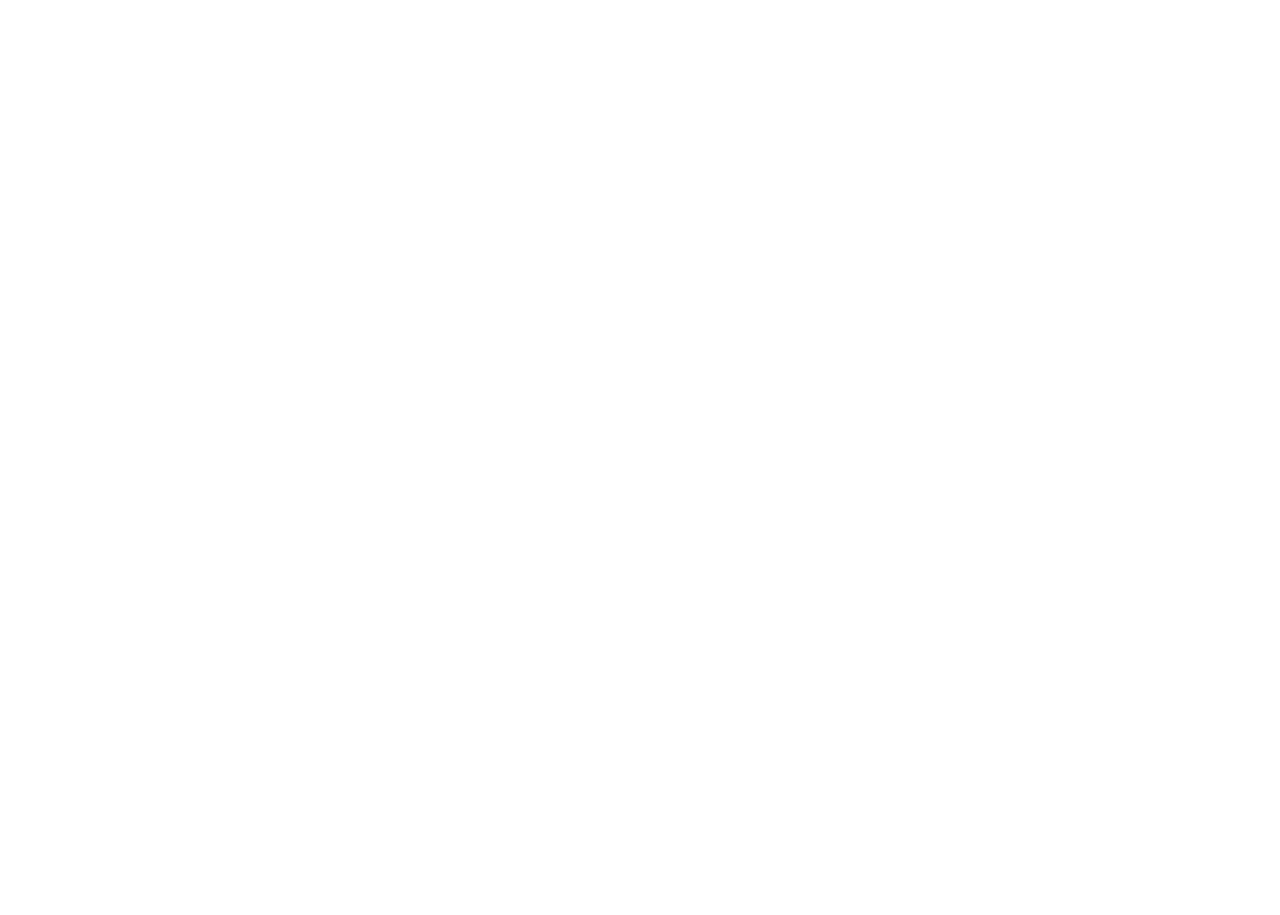
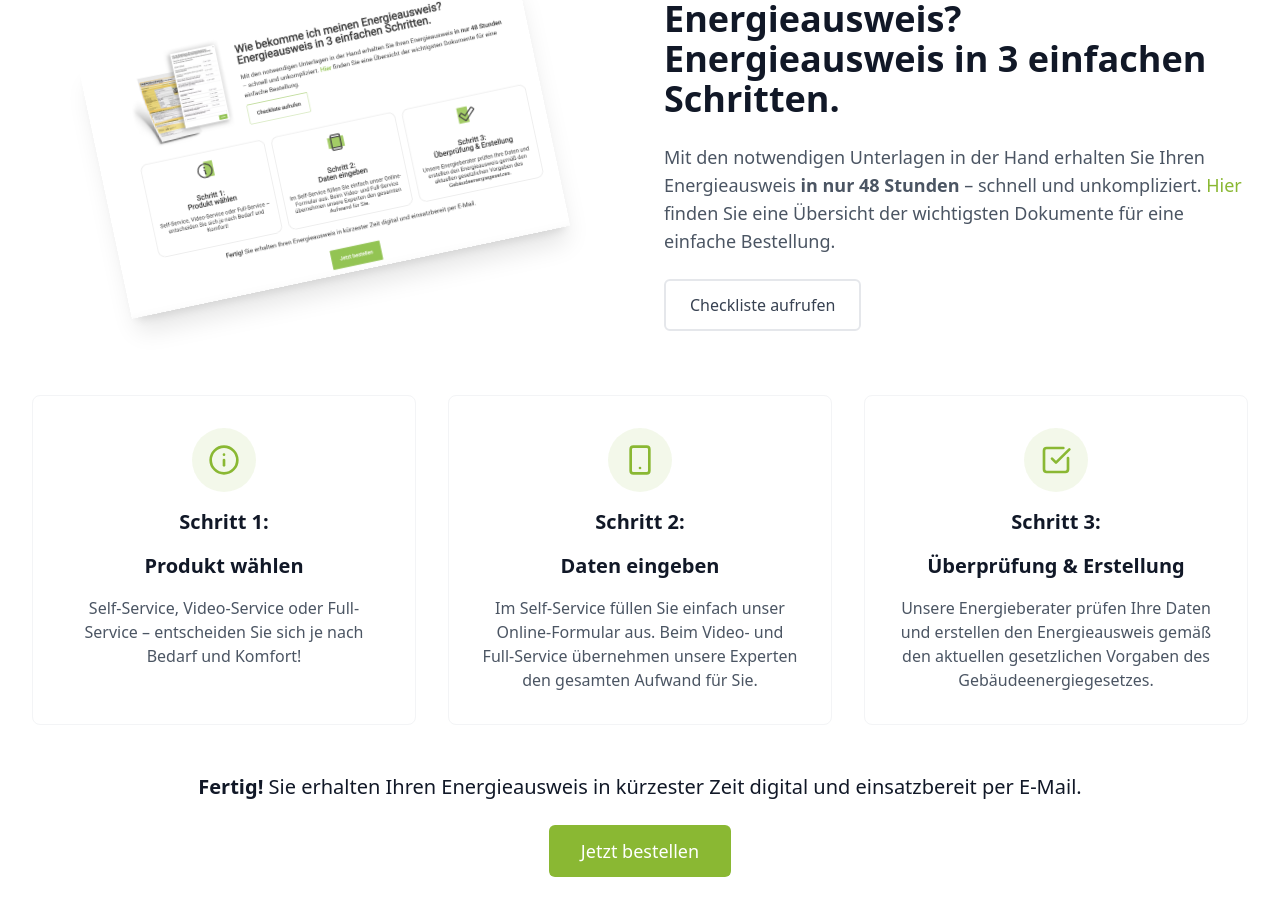
Before and after one commit to mldwr/recreate-hero-website, a React (Vite) app: page / in a window 1280 px wide. Shown: the part 905-1820 px from the top of the page. Before the commit the page ends 800 px from the top, so only its background shows below. Built offline with nearby package versions, Linux system fonts and the light colour scheme.

Commit message:
Add new section
The commit adds a new section to the project, as depicted in a provided screenshot.  No further implementation details are included in this commit.

```diff
--- /dev/null
+++ b/src/components/ProcessSection.tsx
@@ -0,0 +1,97 @@
+
+import { Info, Smartphone, CheckSquare } from "lucide-react";
+
+const ProcessSection = () => {
+  return (
+    <section className="py-16 bg-white">
+      <div className="max-w-7xl mx-auto px-4 sm:px-6 lg:px-8">
+        <div className="grid md:grid-cols-2 gap-12 items-center mb-12">
+          <div>
+            <img
+              src="/public/lovable-uploads/6eb4d837-8271-494f-839f-17eb1095532f.png"
+              alt="Energieausweis Dokument"
+              className="w-full h-auto max-w-md mx-auto transform -rotate-12 shadow-xl"
+            />
+          </div>
+          <div className="space-y-6">
+            <h2 className="text-3xl sm:text-4xl font-bold text-gray-900">
+              Wie bekomme ich meinen Energieausweis?
+              <br />
+              Energieausweis in 3 einfachen Schritten.
+            </h2>
+            <p className="text-lg text-gray-600">
+              Mit den notwendigen Unterlagen in der Hand erhalten Sie Ihren Energieausweis{" "}
+              <span className="font-semibold">in nur 48 Stunden</span> – schnell und unkompliziert.{" "}
+              <a href="#" className="text-primary hover:underline">
+                Hier
+              </a>{" "}
+              finden Sie eine Übersicht der wichtigsten Dokumente für eine einfache Bestellung.
+            </p>
+            <button className="inline-flex items-center px-6 py-3 border-2 border-gray-200 rounded-md text-gray-700 hover:border-primary hover:text-primary transition-colors">
+              Checkliste aufrufen
+            </button>
+          </div>
+        </div>
+
+        <div className="grid md:grid-cols-3 gap-8 mt-16">
+          {/* Step 1 */}
+          <div className="bg-white rounded-lg p-8 text-center space-y-4 border border-gray-100 hover:shadow-lg transition-shadow">
+            <div className="flex justify-center">
+              <div className="bg-primary/10 p-4 rounded-full">
+                <Info className="w-8 h-8 text-primary" />
+              </div>
+            </div>
+            <h3 className="text-xl font-semibold text-gray-900">Schritt 1:</h3>
+            <p className="text-xl font-semibold text-gray-900">Produkt wählen</p>
+            <p className="text-gray-600">
+              Self-Service, Video-Service oder Full-Service – entscheiden Sie sich je nach Bedarf und
+              Komfort!
+            </p>
+          </div>
+
+          {/* Step 2 */}
+          <div className="bg-white rounded-lg p-8 text-center space-y-4 border border-gray-100 hover:shadow-lg transition-shadow">
+            <div className="flex justify-center">
+              <div className="bg-primary/10 p-4 rounded-full">
+                <Smartphone className="w-8 h-8 text-primary" />
+              </div>
+            </div>
+            <h3 className="text-xl font-semibold text-gray-900">Schritt 2:</h3>
+            <p className="text-xl font-semibold text-gray-900">Daten eingeben</p>
+            <p className="text-gray-600">
+              Im Self-Service füllen Sie einfach unser Online-Formular aus. Beim Video- und
+              Full-Service übernehmen unsere Experten den gesamten Aufwand für Sie.
+            </p>
+          </div>
+
+          {/* Step 3 */}
+          <div className="bg-white rounded-lg p-8 text-center space-y-4 border border-gray-100 hover:shadow-lg transition-shadow">
+            <div className="flex justify-center">
+              <div className="bg-primary/10 p-4 rounded-full">
+                <CheckSquare className="w-8 h-8 text-primary" />
+              </div>
+            </div>
+            <h3 className="text-xl font-semibold text-gray-900">Schritt 3:</h3>
+            <p className="text-xl font-semibold text-gray-900">Überprüfung & Erstellung</p>
+            <p className="text-gray-600">
+              Unsere Energieberater prüfen Ihre Daten und erstellen den Energieausweis gemäß den
+              aktuellen gesetzlichen Vorgaben des Gebäudeenergiegesetzes.
+            </p>
+          </div>
+        </div>
+
+        <div className="text-center mt-12 space-y-6">
+          <p className="text-xl text-gray-900">
+            <span className="font-semibold">Fertig!</span> Sie erhalten Ihren Energieausweis in
+            kürzester Zeit digital und einsatzbereit per E-Mail.
+          </p>
+          <button className="bg-primary hover:bg-primary-dark text-white px-8 py-3 rounded-md text-lg font-medium transition-colors">
+            Jetzt bestellen
+          </button>
+        </div>
+      </div>
+    </section>
+  );
+};
+
+export default ProcessSection;
--- a/src/pages/Index.tsx
+++ b/src/pages/Index.tsx
@@ -1,12 +1,14 @@
 
 import Navbar from "../components/Navbar";
 import Hero from "../components/Hero";
+import ProcessSection from "../components/ProcessSection";
 
 const Index = () => {
   return (
     <div className="min-h-screen">
       <Navbar />
       <Hero />
+      <ProcessSection />
     </div>
   );
 };
```
Also changed, not shown: public/lovable-uploads/6eb4d837-8271-494f-839f-17eb1095532f.png (added).
